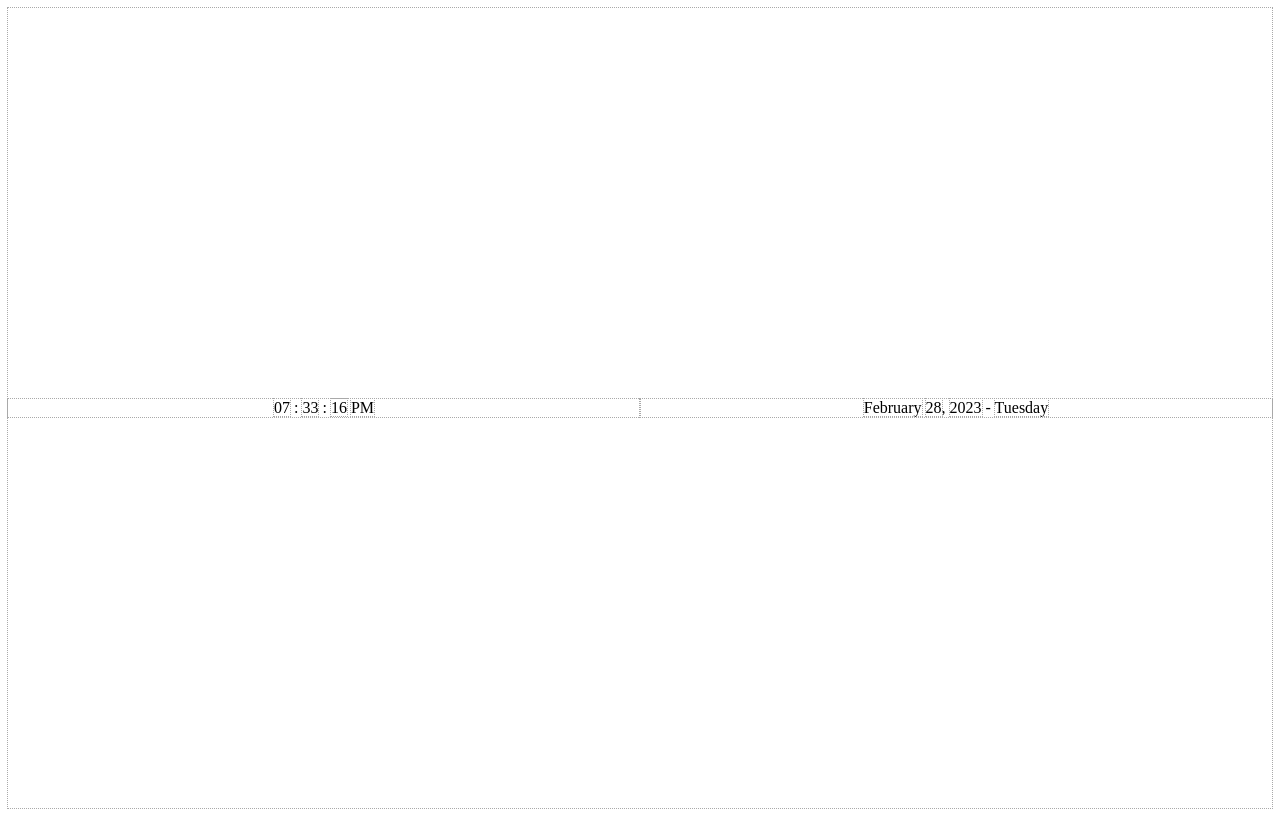
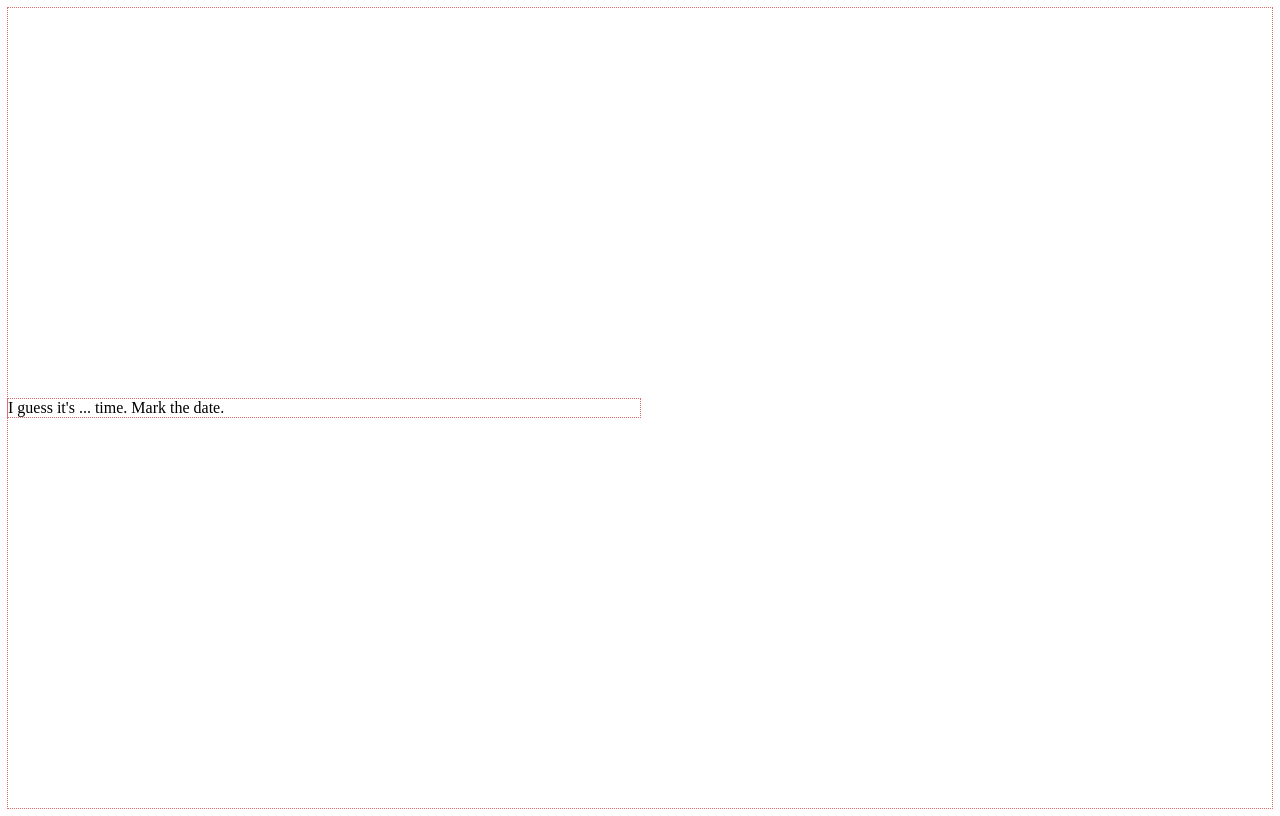
Before and after one commit to lyntamental/date_and_time, a plain HTML site: page index.html in a window 1280 px wide. Drawn offline with Linux system fonts and the light colour scheme.

Commit message:
Customized boilerplate.

```diff
--- a/css/style.css
+++ b/css/style.css
@@ -1,7 +1,7 @@
 /* Diagnostic */
 
 * {
-  outline: 1px dotted darkgray;
+  outline: 1px dotted rgb(222, 108, 108);
 }
 
 /* Layout  */
--- a/index.html
+++ b/index.html
@@ -23,22 +23,24 @@
 
 <main>
 
+  <p>I guess it's ... time. Mark the date. </p>
+
   <!-- Time -->
-  <time class="time">
+ <!-- <time class="time">
           <data class="hours">HH</data> :
           <data class="minutes">MM</data> :
           <data class="seconds">SS</data>
           <data class="amOrPM">AM/PM</data>
-      </time>
+      </time> -->
 
 
   <!-- Date -->
-  <time class="date">
+ <!-- <time class="date">
     <data class="month">Month</data>
     <data class="dayOfMonth">00</data>,
     <data class="year">0000</data> -
     <data class="dayOfWeek">SMTWTFS</data>
-  </time>
+  </time>-->
 
 </main>
 
```
Also changed, not shown: favicons/android-chrome-192x192.png, favicons/android-chrome-512x512.png, favicons/apple-touch-icon.png, favicons/favicon-16x16.png, favicons/favicon-32x32.png, favicons/favicon.ico, favicons/site.webmanifest (added).
